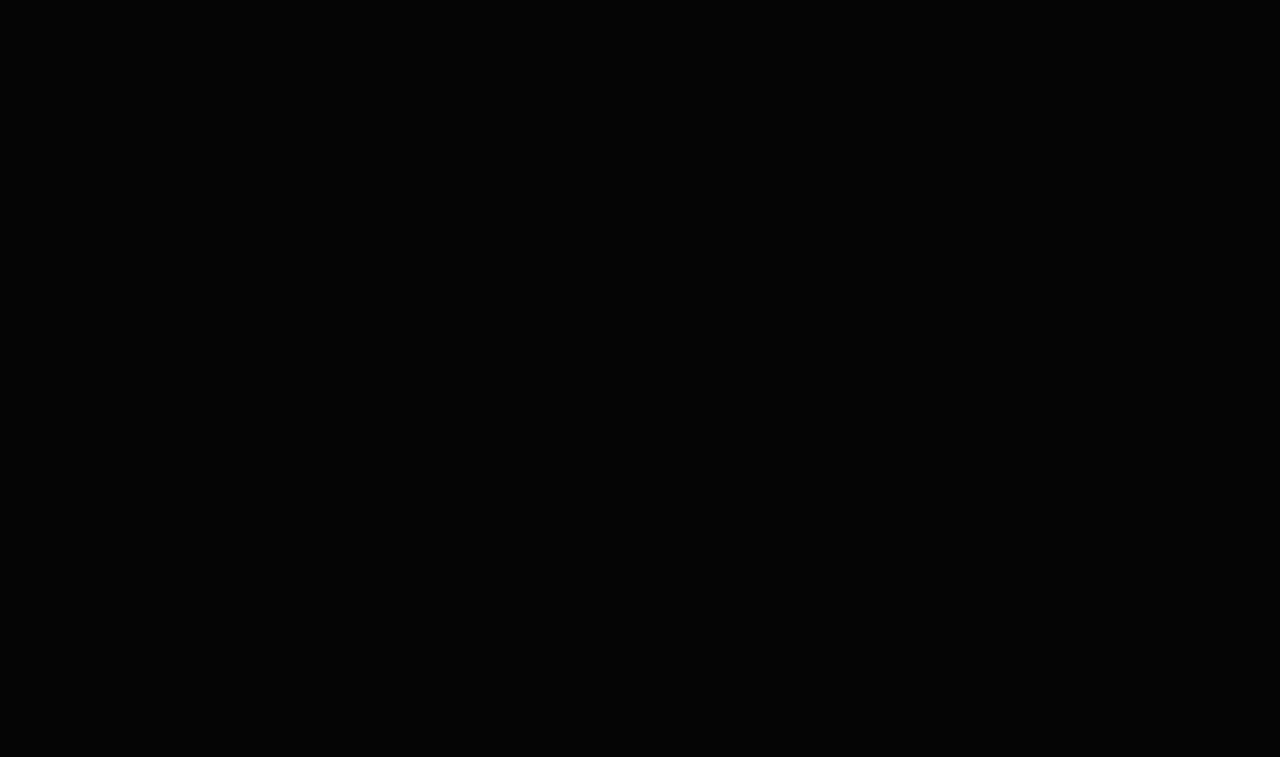
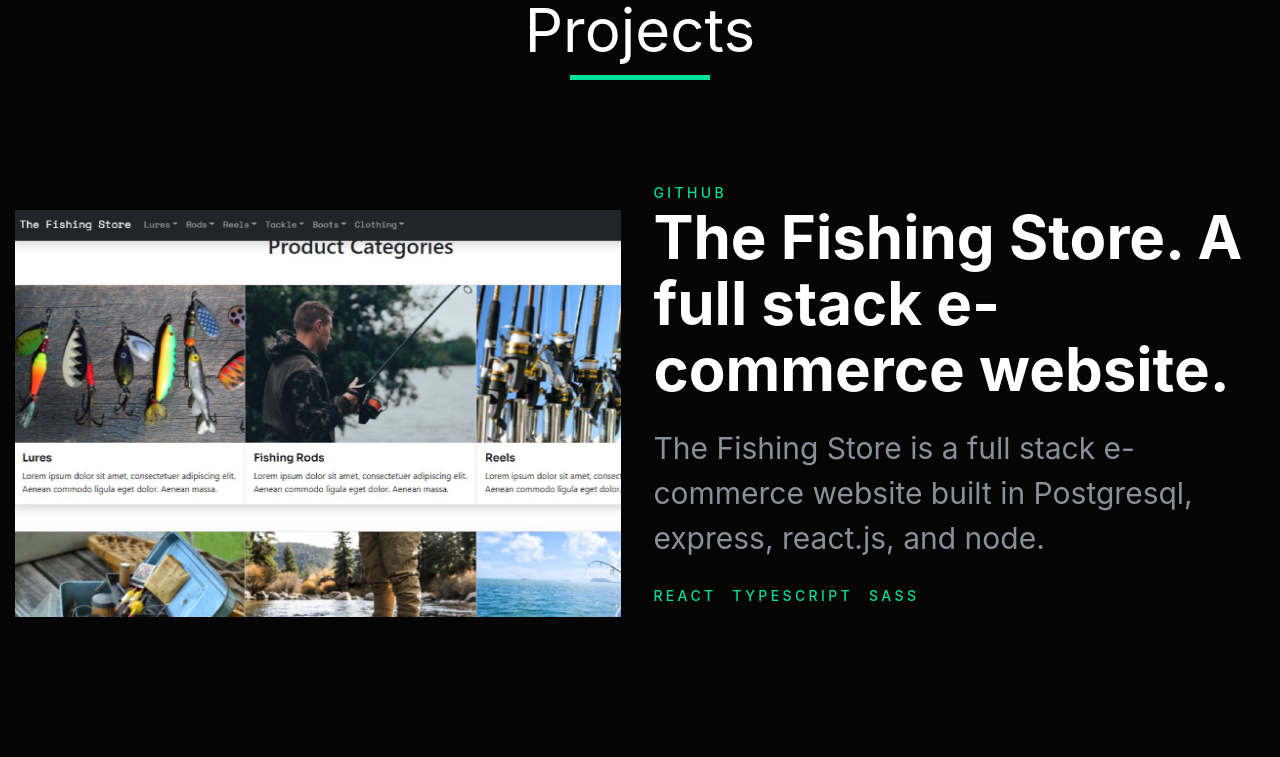
Before and after one commit to LoganBready/my-site, a Next.js app: page / in a window 1280 px wide. Shown: the part 1760-2517 px from the top of the page. Before the commit the page ends 1717 px from the top, so only its background shows below. Built offline with nearby package versions, Linux system fonts and the light colour scheme.

Commit message:
mutliple features added/updated

```diff
--- a/src/components/HomeContent/HomeContent.module.scss
+++ b/src/components/HomeContent/HomeContent.module.scss
@@ -1,8 +1,27 @@
+.ContentWrapper {
+    width: 100vw;
+    max-width: 100%;
+    display: flex;
+    flex-direction: column;
+    align-items: center;
+    justify-content: center;
+    padding: 0 2em;
+    text-align: center;
+}
+
 .H1 {
     font-size: 65px;
     font-weight: 700;
     line-height: 1.2;
     color: #fff;
+
+    @media (max-width: 768px) {
+        font-size: 50px;
+    }
+
+    @media (max-width: 480px) {
+        font-size: 40px;
+    }
 }
 
 .H2 {
@@ -10,6 +29,14 @@
     font-weight: 700;
     line-height: 1.2;
     color: #fff;
+
+    @media (max-width: 768px) {
+        font-size: 40px;
+    }
+
+    @media (max-width: 480px) {
+        font-size: 30px;
+    }
 }
 
 .Span {
@@ -36,6 +63,10 @@
     transition: all 0.3s ease-in-out;
     color: #1a202c;
 
+    @media(max-width: 768px) {
+        font-size: 18px;
+    }
+
     svg {
         margin-top: 6px;
         margin-left: 6px;
--- a/src/components/HomeContent/HomeContent.tsx
+++ b/src/components/HomeContent/HomeContent.tsx
@@ -4,10 +4,10 @@ import {FaAngleDoubleRight} from 'react-icons/fa';
 
 export const HomeContent = () => {
     return (
-        <>
+        <div className={styles.ContentWrapper}>
           <h1 className={styles.H1}>Hello, I'm <span className={styles.Span}>Logan</span>.</h1>
           <h2 className={styles.H2}>I'm a <span className={styles.Typed}>front-end engineer</span>.</h2>
           <a className={styles.ContactBtn}>Contact <FaAngleDoubleRight fontSize={'20px'}/></a>
-        </>
+        </div>
     )
 }
--- a/src/components/Navigation/Header.module.scss
+++ b/src/components/Navigation/Header.module.scss
@@ -17,8 +17,19 @@
     align-items: center;
     display: flex;
 
-    @media(max-width: 768px) {
+    @media(max-width: 900px) {
         justify-content: center;
+    }
+
+}
+
+.Logo {
+    padding-right: 15px !important;
+    height: 50px;
+    width: 284px;
+
+    @media(max-width: 900px){
+        display: none !important;
     }
 }
 
@@ -45,6 +56,10 @@
 
 .ContactBtn {
     margin-right: 2em;
+
+    @media(max-width: 768px) {
+        margin-right: 1em;
+    }
 
     &:hover {
         a {
--- a/src/components/Navigation/Header.tsx
+++ b/src/components/Navigation/Header.tsx
@@ -6,11 +6,12 @@ export const Header = () => {
   return (
     <header className={styles.Header}>
       <div className={styles.Container}>
-        <Image
+        <img
           src="/images/loganbready.png"
-          alt="loganbready"
+          alt="Profile Image"
           width={284}
           height={50}
+          className={styles.Logo}
         />
         <nav className={styles.Nav}>
           <ul className={styles.Ul}>
@@ -31,11 +32,6 @@ export const Header = () => {
             </li>
             <li className={styles.ContactBtn}>
               <Link href="/blog">
-                <a className={styles.Atag}>Blog</a>
-              </Link>
-            </li>
-            <li className={styles.ContactBtn}>
-              <Link href="/blog">
                 <a className={styles.Atag}>Contact</a>
               </Link>
             </li>
--- /dev/null
+++ b/src/components/ProjectsContent/Project.tsx
@@ -0,0 +1,56 @@
+//styles
+import styles from './ProjectsContent.module.scss';
+//interface
+interface ProjectProps {
+    position: number;
+    title: string;
+    link: string;
+    linkTitle: string;
+    description: string;
+    image: string;
+    tech: string[];
+}
+
+export const Project = ({ position, title, link, description, image, tech, linkTitle }: ProjectProps) => {
+    return (
+        <div className={`${position === 1 && styles.Reverse} ${styles.ProjectItem}`}>
+            {position === 1 ? (
+                <>
+                    <div className={styles.ImageContainer}>
+                        <img src={image} alt="Project Image" className={styles.ProjectImage} />
+                    </div>
+                    <div className={`${styles.TextContainer} ${styles.Margin} ${styles.PaddingRight}`}>
+                        <a href={link} target="_blank" rel="noreferrer" className={styles.Link}>{linkTitle}</a>
+                        <h2 className={styles.Title}>{title}</h2>
+                        <p className={styles.Description}>{description}</p>
+                        <div className={styles.TechContainer}>
+                            {tech.map((tech, index) => (
+                                <div key={index} className={styles.TechItem}>
+                                    <p>{tech}</p>
+                                </div>
+                            ))}
+                        </div>
+                    </div>
+                </>
+            ) : (
+                <>
+                    <div className={styles.TextContainer}>
+                        <a href={link} target="_blank" rel="noreferrer" className={styles.Link}>{linkTitle}</a>
+                        <h2 className={styles.Title}>{title}</h2>
+                        <p className={styles.Description}>{description}</p>
+                        <div className={styles.TechContainer}>
+                            {tech.map((tech, index) => (
+                                <div key={index} className={styles.TechItem}>
+                                    <p>{tech}</p>
+                                </div>
+                            ))}
+                        </div>
+                    </div>
+                    <div className={`${styles.ImageContainer} ${styles.Margin}`}>
+                        <img src={image} alt="Project Image" className={styles.ProjectImage}/>
+                    </div>
+                </>
+            )}
+        </div>
+    )
+}
--- /dev/null
+++ b/src/components/ProjectsContent/ProjectsContent.module.scss
@@ -0,0 +1,135 @@
+.Projects {
+    width: 100vw;
+    max-width: 100%;
+    height: 100%;
+    display: flex;
+    background-color: #050505;
+    padding: 100px 0;
+}
+
+.ProjectsWrapper {
+    max-width: 1512px;
+    margin: 0 auto;
+}
+
+.ProjectsText {
+    display: flex;
+    flex-direction: column;
+    justify-content: center;
+    align-items: center;
+    width: 100%;
+    margin-bottom: 50px;
+
+    h1 {
+        font-size: 60px;
+        color: #fff;
+        z-index: 100;
+    }
+}
+
+.Bar {
+    width: 140px;
+    height: 5px;
+    background-color: #00df9a;
+}
+
+
+// Project Item //
+.ProjectItem {
+    margin: 13px 0;
+    padding: 50px 15px;
+    width: 100%;
+    height: 100%;
+    display: flex;
+    justify-content: center;
+    align-items: center;
+
+    @media(max-width: 850px){
+        padding: 25px 15px;
+    }
+
+    @media(max-width: 800px){
+        flex-direction: column;
+    }
+}
+
+.Reverse {
+    @media(max-width: 800px){
+        flex-direction: column-reverse;
+    }
+}
+
+.ProjectImage {
+    width: auto;
+    height: 407px;
+
+    @media(max-width: 800px){
+        height: auto;
+        width: 100%;
+    }
+}
+
+.TextContainer {
+    flex-basis: 50%;
+    flex-grow: 1;
+    flex-shrink: 1;
+    overflow-wrap: break-word;
+}
+
+.Link {
+    font-size: 0.875rem;
+    color: #00df9a;
+    text-transform: uppercase;
+    font-weight: 500;
+    letter-spacing: 0.24em;
+    margin-bottom: 16px;
+}
+
+.Title {
+    font-weight: 700;
+    font-size: 60px;
+    color: #fff;
+    margin-bottom: 24px;
+    line-height: 1.1;
+
+    @media(max-width: 1100px){
+        font-size: 50px;
+    }
+}
+
+.Description {
+    font-size: 30px;
+    line-height: 39px;
+    color: #fff;
+    margin-bottom: 24px;
+    line-height: 1.5;
+    color: #8a8f98;
+
+    @media(max-width: 1100px){
+        font-size: 20px;
+    }
+}
+
+.TechContainer {
+    display: flex;
+    flex-wrap: wrap;
+    margin-bottom: 24px;
+
+    .TechItem {
+        font-size: 0.875rem;
+        color: #00df9a;
+        text-transform: uppercase;
+        font-weight: 500;
+        letter-spacing: 0.24em;
+        margin-right: 16px;
+        margin-bottom: 16px;
+    }
+}
+
+.Margin {
+    margin-left: 32px;
+}
+
+.PaddingRight {
+    padding-right: 15px;
+}
--- /dev/null
+++ b/src/components/ProjectsContent/index.tsx
@@ -0,0 +1,36 @@
+//styles
+import { Project } from './Project';
+import styles from './ProjectsContent.module.scss';
+
+export const ProjectsContent = () => {
+    return (
+        <section className={styles.Projects} id="Projects">
+            <div className={styles.ProjectsWrapper}>
+                <div className={styles.ProjectsText}>
+                    <h1>Projects</h1>
+                    <div className={styles.Bar}></div>
+                </div>
+                <div className={styles.ProjectsContainer}>
+                  <Project
+                    position={1}
+                    title="The Fishing Store. A full stack e-commerce website."
+                    link="https://google.com"
+                    linkTitle="Github"
+                    description="The Fishing Store is a full stack e-commerce website built in Postgresql, express, react.js, and node."
+                    image="/images/TheFishingStore.png"
+                    tech={['react', 'typescript', 'sass']}
+                  />
+                  <Project
+                    position={2}
+                    title="CMS for a local business. A full stack website."
+                    link="https://google.com"
+                    linkTitle="Google"
+                    description="test description"
+                    image="/images/TheFishingStore.png"
+                    tech={['react', 'typescript', 'sass']}
+                  />
+                </div>
+            </div>
+        </section>
+    )
+}
--- a/src/pages/index.tsx
+++ b/src/pages/index.tsx
@@ -4,6 +4,7 @@ import { BaseLayout } from "../Layouts/BaseLayout";
 import styles from "../styles/Home.module.css";
 import { HomeContent } from "../components/HomeContent/HomeContent";
 import { AboutSection } from "../components/About/AboutSection";
+import { ProjectsContent } from "../components/ProjectsContent";
 
 const Home: NextPage = () => {
   return (
@@ -14,9 +15,7 @@ const Home: NextPage = () => {
       <section className={styles.About}>
         <AboutSection />
       </section>
-      <section>
-        <p>Projects</p>
-      </section>
+      <ProjectsContent />
       <section>
         <p>Blog</p>
       </section>
```
Also changed, not shown: src/components/About/AboutSection.module.scss (+66 -8 lines), src/components/About/AboutSection.tsx (+1 -11 lines), public/images/TheFishingStore.png (added).
